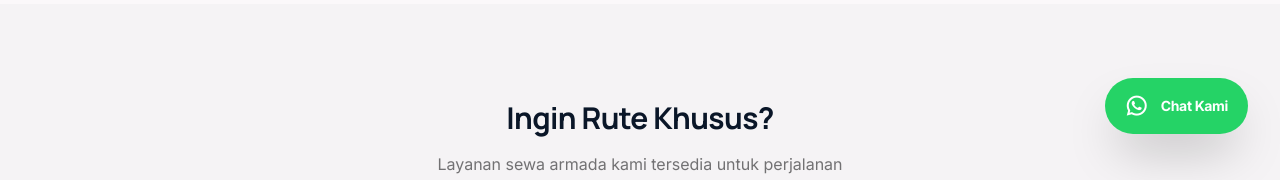
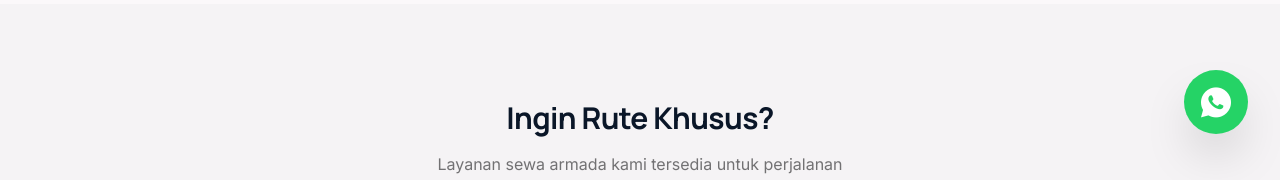
Before and after one commit to SARANA-PRIMA-SOLUSI-INDONESIA/ELTRAVELIN, a Next.js app: page /routes in a window 1280 px wide. Shown: the part 546-726 px from the top of the page. Built offline with nearby package versions, Linux system fonts and the light colour scheme; no server answers; the database is empty.

Commit message:
feat : adjustment button whatsapp floating

```diff
--- a/components/WhatsAppButton.tsx
+++ b/components/WhatsAppButton.tsx
@@ -6,10 +6,9 @@ export default function WhatsAppButton() {
       href="https://wa.me/62811221286"
       target="_blank"
       rel="noopener noreferrer"
-      className="fixed bottom-[120px] right-8 z-[9999] flex items-center gap-3 bg-[#25D366] text-white px-5 py-3 rounded-full shadow-2xl hover:scale-105 active:scale-95 transition-all group animate-fade-in"
+      className="fixed bottom-[120px] right-8 z-[9999] flex items-center justify-center w-16 h-16 bg-[#25D366] text-white rounded-full shadow-2xl hover:scale-110 active:scale-95 transition-all group animate-fade-in"
     >
-      <i className="ri-whatsapp-line text-2xl"></i>
-      <span className="text-sm font-bold tracking-tight">Chat Kami</span>
+      <i className="ri-whatsapp-fill text-4xl"></i>
     </a>
   );
 }
```
